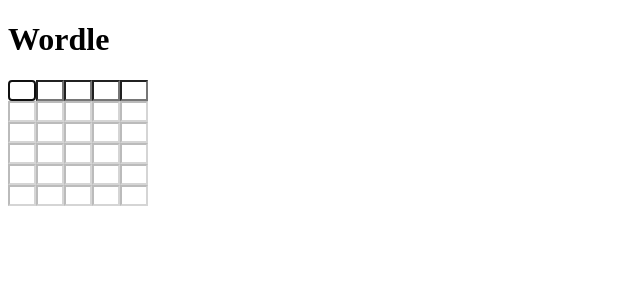
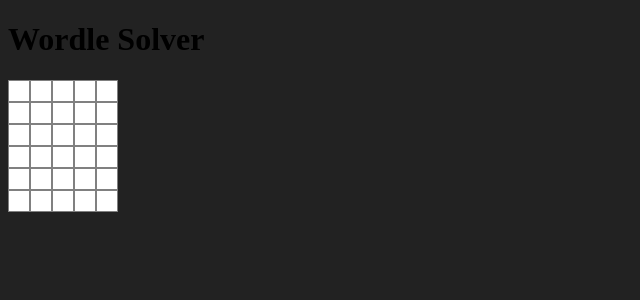
Before and after one commit to aadityabhusal/wordlewiz, a React (Vite) app: page / in a window 1280 px wide. Shown: the top 300 px of the page, without its empty margins (0-640 px from the left). Built offline with nearby package versions, Linux system fonts and the light colour scheme.

Commit message:
feat: replaces input box with div for wordle letters

```diff
--- a/index.html
+++ b/index.html
@@ -4,9 +4,9 @@
     <meta charset="UTF-8" />
     <link rel="icon" type="image/svg+xml" href="/vite.svg" />
     <meta name="viewport" content="width=device-width, initial-scale=1.0" />
-    <title>Wordle</title>
+    <title>Wordle Solver</title>
   </head>
-  <body>
+  <body style="background-color: #222">
     <div id="root"></div>
     <script type="module" src="/src/main.tsx"></script>
   </body>
--- a/src/App.tsx
+++ b/src/App.tsx
@@ -1,16 +1,15 @@
-import { useEffect, useRef, useState } from "react";
+import { useEffect, useState } from "react";
 
 const [rows, cols] = [6, 5];
-const colors = ["white", "#c9b458", "#6aaa64"];
+const colors = ["white", "#f7da21", "#6aaa64"];
 
 export default function App() {
   const [matrix, setMatrix] = useState(
     [...Array(rows)].map(() =>
-      [...Array(cols)].map(() => ({ value: "", state: 0 }))
+      [...Array(cols)].map(() => ({ letter: "", state: 0 }))
     )
   );
   const [currentIndex, setCurrentIndex] = useState([0, 0]);
-  const currentRef = useRef<HTMLInputElement>(null);
 
   function handleChange(value: string, rowIndex: number, colIndex: number) {
     setMatrix((prev) => {
@@ -18,63 +17,74 @@
         if (rowIndex !== rowIdx) return row;
         return row.map((col, colIdx) => {
           if (colIndex !== colIdx) return col;
-          return { value: value.slice(0, 1), state: col.state };
+          return { letter: value.slice(-1), state: col.state };
         });
       });
     });
-    setCurrentIndex(() => [rowIndex, colIndex + (value ? 1 : 0)]);
+    setCurrentIndex(() => [
+      rowIndex,
+      colIndex + (value && colIndex < cols - 1 ? 1 : 0),
+    ]);
   }
 
   function handleKeyDown(key: string, rowIndex: number, colIndex: number) {
-    const hasValue = matrix[rowIndex][colIndex].value;
-    if (key === "Enter" && hasValue && colIndex === cols - 1) {
-      setCurrentIndex(() => [rowIndex + 1, 0]);
-    }
-    if (key === "Backspace" && !hasValue) {
-      setCurrentIndex(() => [rowIndex, colIndex - 1]);
+    if (rowIndex === rows) return;
+    const hasValue = matrix[rowIndex][colIndex].letter;
+    if (key === "Enter") {
+      if (hasValue && colIndex === cols - 1) {
+        setCurrentIndex(() => [rowIndex + 1, 0]);
+      }
+    } else if (key === "Backspace") {
+      if (hasValue) handleChange("", rowIndex, colIndex);
+      else if (colIndex !== 0) handleChange("", rowIndex, colIndex - 1);
+    } else {
+      handleChange(key, rowIndex, colIndex);
     }
   }
 
   function handleClick(rowIndex: number, colIndex: number) {
+    if (rowIndex !== currentIndex[0]) return;
     setMatrix((prev) => {
       return prev.map((row, rowIdx) => {
         if (rowIndex !== rowIdx) return row;
         return row.map((col, colIdx) => {
           if (colIndex !== colIdx) return col;
-          return { value: col.value, state: (col.state + 1) % 3 };
+          return { letter: col.letter, state: (col.state + 1) % 3 };
         });
       });
     });
   }
 
   useEffect(() => {
-    currentRef.current?.focus();
-  }, [currentIndex]);
+    function listener(e: KeyboardEvent) {
+      handleKeyDown(e.key, currentIndex[0], currentIndex[1]);
+    }
+    document.addEventListener("keydown", listener);
+    return () => {
+      document.removeEventListener("keydown", listener);
+    };
+  });
 
   return (
-    <div className="App">
-      <h1>Wordle</h1>
+    <div>
+      <h1>Wordle Solver</h1>
       {matrix.map((row, rowIndex) => (
-        <div key={rowIndex}>
+        <div key={rowIndex} style={{ display: "flex" }}>
           {row.map((col, colIndex) => (
-            <input
+            <div
               key={colIndex}
-              disabled={currentIndex[0] !== rowIndex}
-              value={col.value.toUpperCase()}
-              onClick={() => col.value && handleClick(rowIndex, colIndex)}
-              onChange={(e) => handleChange(e.target.value, rowIndex, colIndex)}
-              onKeyDown={(e) => handleKeyDown(e.key, rowIndex, colIndex)}
-              ref={
-                rowIndex === currentIndex[0] && colIndex === currentIndex[1]
-                  ? currentRef
-                  : null
-              }
+              onClick={() => col.letter && handleClick(rowIndex, colIndex)}
               style={{
                 width: "20px",
+                height: "20px",
+                border: "1px solid gray",
                 background: colors[col.state],
-                cursor: col.value ? "pointer" : "initial",
+                cursor: "pointer",
+                userSelect: "none",
               }}
-            />
+            >
+              {col.letter.toUpperCase()}
+            </div>
           ))}
         </div>
       ))}
```
